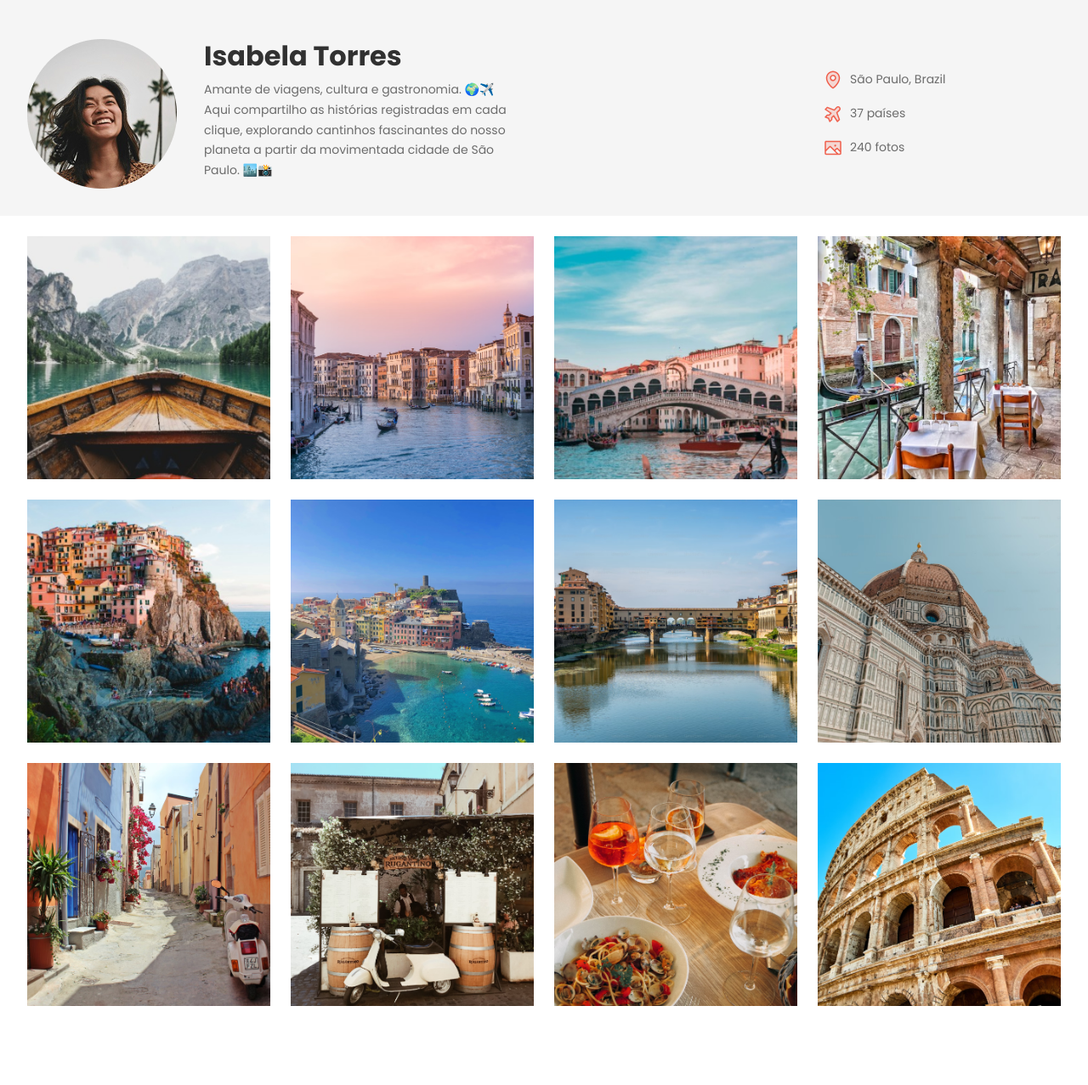
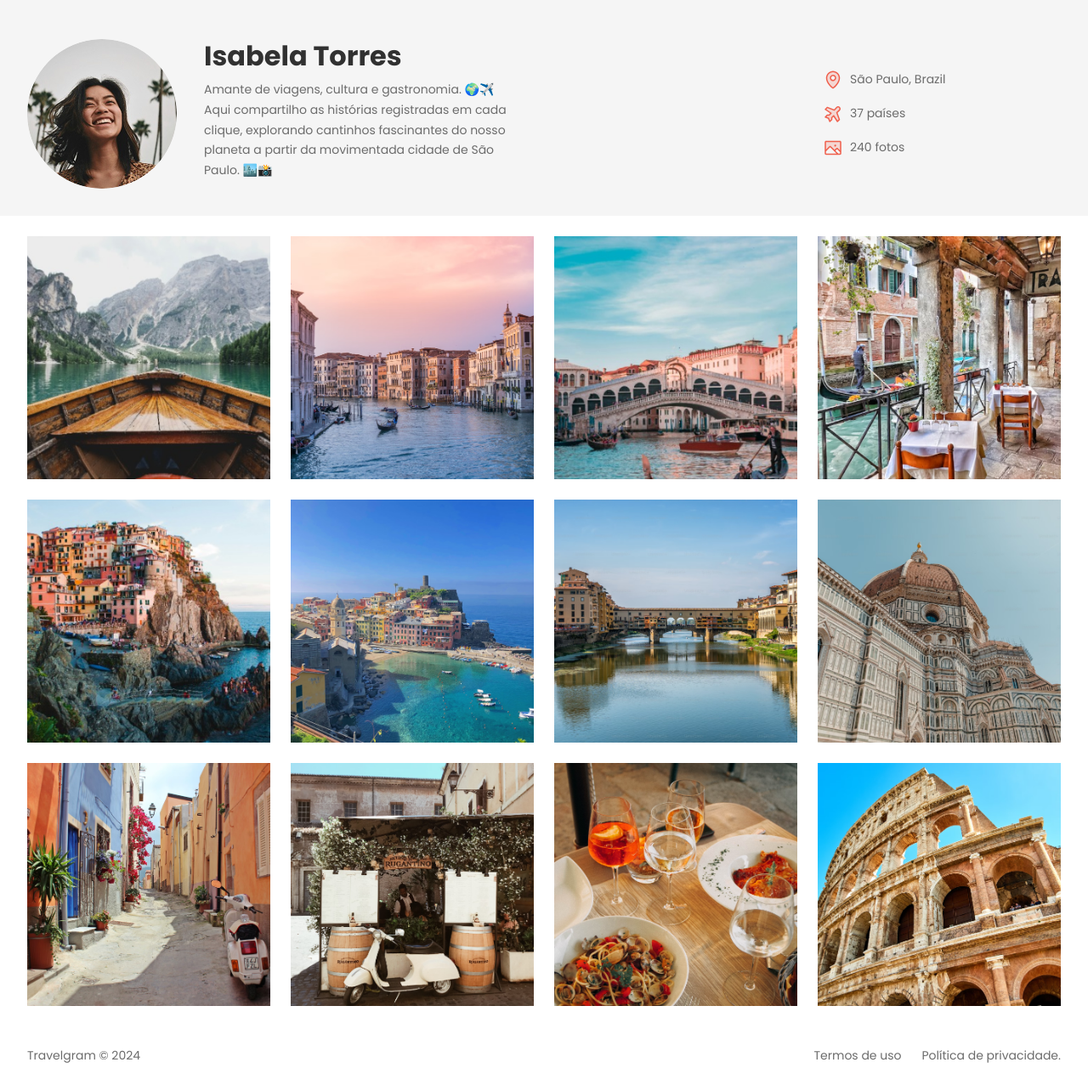
Before and after one commit to HikaroRibeiro/travelgram, a plain HTML site: page index.html in a window 1280 px wide. Shown: the part 82-1359 px from the top of the page at 85% size. Before the commit the page ends 1290 px from the top, so only its background shows below. Drawn offline with Linux system fonts and the light colour scheme.

Commit message:
✨ Rodapé
Customização do rodapé.

```diff
--- a/index.html
+++ b/index.html
@@ -78,5 +78,16 @@
         <img src="assets/images/Image 11.png" alt="">
         <img src="assets/images/Image 12.png" alt="">
     </main>
+    <footer class="container">
+        <span>
+            Travelgram &copy; 2024
+        </span>
+        <span>
+            Termos de uso
+        </span>
+        <span>
+            Política de privacidade.
+        </span>
+    </footer>
 </body>
 </html>
--- /dev/null
+++ b/styles/footer.css
@@ -0,0 +1,11 @@
+footer {
+    display: flex;
+    gap: 24px;
+    padding-block: 24px;
+
+    font: 14px/150% var(--font-family)
+}
+
+footer span:nth-child(1){
+    margin-right: auto;
+}
--- a/styles/header.css
+++ b/styles/header.css
@@ -16,6 +16,13 @@ header .container {
 
 #profile > div {
     max-width: 384px;
+}
+
+#profile img {
+    width: 176px;
+    height: 176px;
+    object-fit: cover;
+    border-radius: 50%;
 }
 
 #profile h1 {
--- a/styles/index.css
+++ b/styles/index.css
@@ -2,3 +2,4 @@
 @import url(nav.css);
 @import url(header.css);
 @import url(main.css);
+@import url(footer.css);
```
